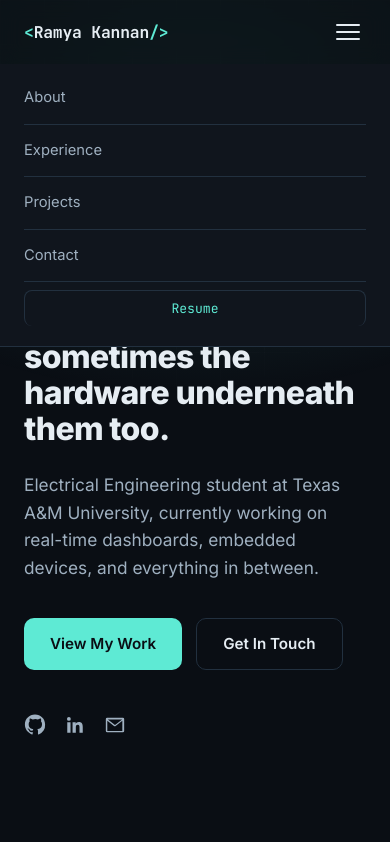
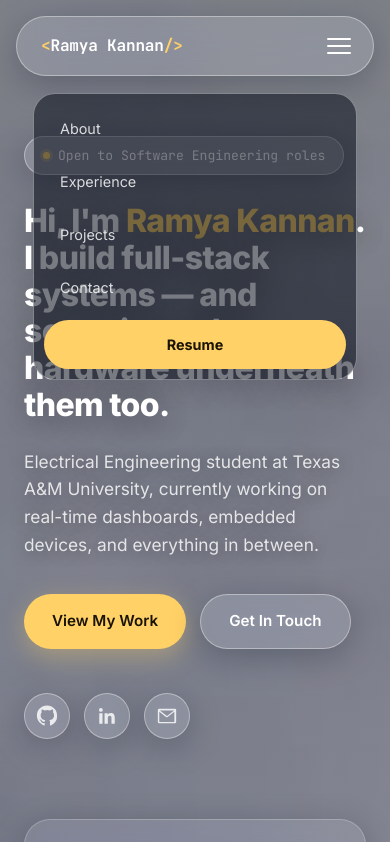
Before and after one commit to ramseskannan/ramseskannan.github.io, a plain HTML site: page index.html in a window 390 px wide. Both pictures are taken after a click on the button "Toggle menu". Shown: the top 842 px of the page. Drawn offline with Linux system fonts and the light colour scheme.

Commit message:
Redesign with photo background and glass UI

```diff
--- a/index.html
+++ b/index.html
@@ -11,10 +11,6 @@
 <link rel="stylesheet" href="style.css" />
 </head>
 <body>
-
-<!-- ===== Background grid / glow ===== -->
-<div class="bg-grid" aria-hidden="true"></div>
-<div class="bg-glow" aria-hidden="true"></div>
 
 <!-- ===== Nav ===== -->
 <header class="nav" id="nav">
@@ -68,6 +64,7 @@
   <!-- ===== About ===== -->
   <section class="section" id="about">
     <div class="container">
+      <div class="glass-panel">
       <p class="section-kicker">01 · About</p>
       <h2 class="section-title">A bit about me</h2>
 
@@ -139,12 +136,14 @@
           </div>
         </div>
       </div>
+      </div>
     </div>
   </section>
 
   <!-- ===== Experience ===== -->
   <section class="section" id="experience">
     <div class="container">
+      <div class="glass-panel">
       <p class="section-kicker">02 · Experience</p>
       <h2 class="section-title">Where I've worked</h2>
 
@@ -217,6 +216,7 @@
           </div>
         </article>
 
+      </div>
       </div>
     </div>
   </section>
--- a/style.css
+++ b/style.css
@@ -1,23 +1,32 @@
 /* =========================================================
    Ramya Kannan — Portfolio
-   Dark / techy theme
+   Translucent glass / "bubble" theme over a fixed photo background
    ========================================================= */
 
 :root {
-  --bg: #0a0e14;
-  --bg-elevated: #10151d;
-  --surface: #131a24;
-  --surface-border: #22303f;
-  --text: #e6edf3;
-  --text-dim: #9fb0c0;
-  --text-faint: #64768a;
-  --accent: #5eead4;
-  --accent-dim: #2dd4bf;
-  --accent-glow: rgba(94, 234, 212, 0.18);
+  --text: #ffffff;
+  --text-dim: rgba(255, 255, 255, 0.82);
+  --text-faint: rgba(255, 255, 255, 0.6);
+
+  --accent: #ffd166;
+  --accent-dim: #ffb703;
+  --accent-glow: rgba(255, 209, 102, 0.22);
+
+  --glass: rgba(255, 255, 255, 0.14);
+  --glass-strong: rgba(255, 255, 255, 0.24);
+  --glass-soft: rgba(255, 255, 255, 0.09);
+  --glass-border: rgba(255, 255, 255, 0.38);
+  --glass-border-soft: rgba(255, 255, 255, 0.22);
+
   --mono: 'JetBrains Mono', ui-monospace, 'SFMono-Regular', Menlo, monospace;
   --sans: 'Inter', -apple-system, BlinkMacSystemFont, 'Segoe UI', sans-serif;
-  --radius: 14px;
+
+  --radius-bubble: 999px;
+  --radius-panel: 32px;
+  --radius-card: 22px;
   --max-width: 1040px;
+
+  --shadow-glass: 0 8px 32px rgba(10, 20, 35, 0.25);
 }
 
 * { box-sizing: border-box; }
@@ -26,12 +35,20 @@ html { scroll-behavior: smooth; }
 
 body {
   margin: 0;
-  background: var(--bg);
+  min-height: 100vh;
   color: var(--text);
   font-family: var(--sans);
   line-height: 1.6;
   -webkit-font-smoothing: antialiased;
   overflow-x: hidden;
+
+  background-image:
+    linear-gradient(180deg, rgba(8, 14, 24, 0.45) 0%, rgba(8, 14, 24, 0.2) 22%, rgba(8, 14, 24, 0.35) 70%, rgba(8, 14, 24, 0.6) 100%),
+    url('assets/hero-bg.jpg');
+  background-size: cover;
+  background-position: center;
+  background-repeat: no-repeat;
+  background-attachment: fixed;
 }
 
 .container {
@@ -44,61 +61,55 @@ a { color: inherit; text-decoration: none; }
 
 ul { padding-left: 1.1em; margin: 0.8em 0 0; }
 li { margin-bottom: 0.45em; color: var(--text-dim); }
-li::marker { color: var(--accent-dim); }
+li::marker { color: var(--accent); }
 
 h1, h2, h3 { font-family: var(--sans); font-weight: 800; letter-spacing: -0.02em; margin: 0; }
 
 .accent { color: var(--accent); }
 
-/* ===== Background decoration ===== */
-.bg-grid {
-  position: fixed;
-  inset: 0;
-  z-index: 0;
-  background-image:
-    linear-gradient(to right, rgba(255,255,255,0.035) 1px, transparent 1px),
-    linear-gradient(to bottom, rgba(255,255,255,0.035) 1px, transparent 1px);
-  background-size: 44px 44px;
-  mask-image: radial-gradient(ellipse 80% 60% at 50% 0%, black 40%, transparent 85%);
-  pointer-events: none;
+main, header, footer { position: relative; z-index: 1; }
+
+/* ===== Glass bubble panel (wraps About / Experience sections) ===== */
+.glass-panel {
+  background: var(--glass-soft);
+  backdrop-filter: blur(22px) saturate(140%);
+  -webkit-backdrop-filter: blur(22px) saturate(140%);
+  border: 1px solid var(--glass-border-soft);
+  border-radius: var(--radius-panel);
+  padding: 48px clamp(20px, 4vw, 56px);
+  box-shadow: var(--shadow-glass);
 }
 
-.bg-glow {
-  position: fixed;
-  top: -200px;
-  left: 50%;
-  transform: translateX(-50%);
-  width: 900px;
-  height: 600px;
-  background: radial-gradient(ellipse at center, var(--accent-glow) 0%, transparent 70%);
-  z-index: 0;
-  pointer-events: none;
-}
-
-main, header, footer { position: relative; z-index: 1; }
-
-/* ===== Nav ===== */
+/* ===== Nav (floating glass pill) ===== */
 .nav {
   position: sticky;
-  top: 0;
+  top: 16px;
   z-index: 50;
-  backdrop-filter: blur(10px);
-  background: rgba(10, 14, 20, 0.72);
-  border-bottom: 1px solid var(--surface-border);
+  padding-inline: 16px;
 }
 
 .nav-inner {
   display: flex;
   align-items: center;
   justify-content: space-between;
-  height: 64px;
+  height: 60px;
+  max-width: var(--max-width);
+  margin: 0 auto;
+  padding-inline: 10px 10px;
+  background: var(--glass);
+  backdrop-filter: blur(18px) saturate(150%);
+  -webkit-backdrop-filter: blur(18px) saturate(150%);
+  border: 1px solid var(--glass-border);
+  border-radius: var(--radius-bubble);
+  box-shadow: var(--shadow-glass);
 }
 
 .nav-brand {
   font-family: var(--mono);
   font-weight: 700;
-  font-size: 1.02rem;
+  font-size: 1rem;
   letter-spacing: -0.01em;
+  padding-left: 14px;
 }
 
 .brand-bracket { color: var(--accent); }
@@ -106,29 +117,28 @@ main, header, footer { position: relative; z-index: 1; }
 .nav-links {
   display: flex;
   align-items: center;
-  gap: 28px;
+  gap: 6px;
 }
 
 .nav-links a {
-  font-size: 0.92rem;
+  font-size: 0.9rem;
   color: var(--text-dim);
-  transition: color 0.15s ease;
+  transition: color 0.15s ease, background 0.15s ease;
+  padding: 9px 16px;
+  border-radius: var(--radius-bubble);
 }
 
-.nav-links a:hover { color: var(--text); }
+.nav-links a:hover { color: var(--text); background: rgba(255, 255, 255, 0.14); }
 
 .nav-resume {
-  border: 1px solid var(--surface-border);
-  border-radius: 8px;
-  padding: 7px 14px !important;
-  font-family: var(--mono);
-  font-size: 0.82rem !important;
-  color: var(--accent) !important;
+  background: var(--accent);
+  color: #1a1304 !important;
+  font-weight: 700;
+  margin-left: 6px;
 }
 
 .nav-resume:hover {
-  border-color: var(--accent-dim);
-  background: var(--accent-glow);
+  background: var(--accent-dim);
 }
 
 .nav-toggle {
@@ -141,6 +151,7 @@ main, header, footer { position: relative; z-index: 1; }
   background: none;
   border: none;
   cursor: pointer;
+  margin-right: 6px;
 }
 
 .nav-toggle span {
@@ -152,12 +163,12 @@ main, header, footer { position: relative; z-index: 1; }
   transition: transform 0.2s ease, opacity 0.2s ease;
 }
 
-/* ===== Hero ===== */
+/* ===== Hero (direct on photo) ===== */
 .hero {
   min-height: 86vh;
   display: flex;
   align-items: center;
-  padding-top: 64px;
+  padding-top: 32px;
 }
 
 .hero-inner { padding-block: 60px; }
@@ -168,12 +179,15 @@ main, header, footer { position: relative; z-index: 1; }
   gap: 8px;
   font-family: var(--mono);
   font-size: 0.82rem;
-  color: var(--accent);
-  background: var(--accent-glow);
-  border: 1px solid rgba(94, 234, 212, 0.25);
-  padding: 6px 14px;
-  border-radius: 999px;
+  color: #fff;
+  background: var(--glass);
+  backdrop-filter: blur(16px) saturate(140%);
+  -webkit-backdrop-filter: blur(16px) saturate(140%);
+  border: 1px solid var(--glass-border);
+  padding: 8px 18px;
+  border-radius: var(--radius-bubble);
   margin: 0 0 28px;
+  box-shadow: var(--shadow-glass);
 }
 
 .status-dot {
@@ -186,8 +200,9 @@ main, header, footer { position: relative; z-index: 1; }
 
 .hero-title {
   font-size: clamp(2rem, 5.2vw, 3.6rem);
-  line-height: 1.12;
+  line-height: 1.15;
   max-width: 850px;
+  text-shadow: 0 4px 30px rgba(0, 0, 0, 0.45);
 }
 
 .hero-sub {
@@ -195,6 +210,7 @@ main, header, footer { position: relative; z-index: 1; }
   max-width: 580px;
   font-size: 1.08rem;
   color: var(--text-dim);
+  text-shadow: 0 2px 16px rgba(0, 0, 0, 0.4);
 }
 
 .hero-actions {
@@ -208,8 +224,8 @@ main, header, footer { position: relative; z-index: 1; }
   display: inline-flex;
   align-items: center;
   justify-content: center;
-  padding: 13px 26px;
-  border-radius: 10px;
+  padding: 14px 28px;
+  border-radius: var(--radius-bubble);
   font-weight: 600;
   font-size: 0.95rem;
   transition: transform 0.15s ease, background 0.15s ease, border-color 0.15s ease;
@@ -217,27 +233,46 @@ main, header, footer { position: relative; z-index: 1; }
 
 .btn-primary {
   background: var(--accent);
-  color: #0a0e14;
+  color: #1a1304;
+  box-shadow: 0 8px 24px rgba(255, 209, 102, 0.35);
 }
 
 .btn-primary:hover { transform: translateY(-2px); background: var(--accent-dim); }
 
 .btn-ghost {
-  border: 1px solid var(--surface-border);
+  background: var(--glass);
+  backdrop-filter: blur(16px) saturate(140%);
+  -webkit-backdrop-filter: blur(16px) saturate(140%);
+  border: 1px solid var(--glass-border);
   color: var(--text);
+  box-shadow: var(--shadow-glass);
 }
 
-.btn-ghost:hover { border-color: var(--accent-dim); transform: translateY(-2px); }
+.btn-ghost:hover { background: var(--glass-strong); transform: translateY(-2px); }
 
 .hero-links {
   display: flex;
-  gap: 18px;
+  gap: 14px;
   margin-top: 44px;
-  color: var(--text-dim);
 }
 
-.hero-links a { transition: color 0.15s ease, transform 0.15s ease; }
-.hero-links a:hover { color: var(--accent); transform: translateY(-2px); }
+.hero-links a {
+  display: inline-flex;
+  align-items: center;
+  justify-content: center;
+  width: 46px;
+  height: 46px;
+  border-radius: 50%;
+  color: var(--text-dim);
+  background: var(--glass);
+  backdrop-filter: blur(16px) saturate(140%);
+  -webkit-backdrop-filter: blur(16px) saturate(140%);
+  border: 1px solid var(--glass-border);
+  box-shadow: var(--shadow-glass);
+  transition: color 0.15s ease, transform 0.15s ease, background 0.15s ease;
+}
+
+.hero-links a:hover { color: var(--accent); transform: translateY(-3px); background: var(--glass-strong); }
 
 .scroll-cue {
   position: absolute;
@@ -246,7 +281,10 @@ main, header, footer { position: relative; z-index: 1; }
   transform: translateX(-50%);
   width: 24px;
   height: 38px;
-  border: 2px solid var(--surface-border);
+  background: var(--glass);
+  backdrop-filter: blur(14px);
+  -webkit-backdrop-filter: blur(14px);
+  border: 1px solid var(--glass-border);
   border-radius: 20px;
   display: flex;
   justify-content: center;
@@ -268,9 +306,9 @@ main, header, footer { position: relative; z-index: 1; }
 }
 
 /* ===== Sections ===== */
-.section { padding-block: 110px; }
+.section { padding-block: 56px; }
 
-.section-contact { padding-bottom: 140px; }
+.section-contact { padding-bottom: 100px; }
 
 .section-kicker {
   font-family: var(--mono);
@@ -283,7 +321,10 @@ main, header, footer { position: relative; z-index: 1; }
 .section-title {
   font-size: clamp(1.7rem, 3.2vw, 2.4rem);
   margin-bottom: 48px;
+  text-shadow: 0 2px 20px rgba(0, 0, 0, 0.35);
 }
+
+.glass-panel .section-title { text-shadow: none; }
 
 /* ===== About ===== */
 .about-grid {
@@ -308,9 +349,9 @@ main, header, footer { position: relative; z-index: 1; }
 }
 
 .meta-card {
-  background: var(--surface);
-  border: 1px solid var(--surface-border);
-  border-radius: var(--radius);
+  background: var(--glass);
+  border: 1px solid var(--glass-border-soft);
+  border-radius: var(--radius-card);
   padding: 22px;
 }
 
@@ -353,11 +394,11 @@ main, header, footer { position: relative; z-index: 1; }
 .tag {
   font-family: var(--mono);
   font-size: 0.8rem;
-  color: var(--accent);
-  background: rgba(94, 234, 212, 0.08);
-  border: 1px solid rgba(94, 234, 212, 0.2);
-  padding: 5px 11px;
-  border-radius: 7px;
+  color: var(--text);
+  background: var(--glass);
+  border: 1px solid var(--glass-border-soft);
+  padding: 6px 14px;
+  border-radius: var(--radius-bubble);
 }
 
 .tags-sm { margin-top: 18px; }
@@ -367,10 +408,10 @@ main, header, footer { position: relative; z-index: 1; }
 .timeline {
   position: relative;
   padding-left: 32px;
-  border-left: 1px solid var(--surface-border);
+  border-left: 1px solid var(--glass-border-soft);
 }
 
-.timeline-item { position: relative; margin-bottom: 48px; }
+.timeline-item { position: relative; margin-bottom: 44px; }
 .timeline-item:last-child { margin-bottom: 0; }
 
 .timeline-marker {
@@ -380,8 +421,15 @@ main, header, footer { position: relative; z-index: 1; }
   width: 11px;
   height: 11px;
   border-radius: 50%;
-  background: var(--bg);
-  border: 2px solid var(--accent);
+  background: var(--accent);
+  box-shadow: 0 0 0 4px var(--accent-glow);
+}
+
+.timeline-content {
+  background: var(--glass);
+  border: 1px solid var(--glass-border-soft);
+  border-radius: var(--radius-card);
+  padding: 22px 26px;
 }
 
 .timeline-head {
@@ -402,13 +450,13 @@ main, header, footer { position: relative; z-index: 1; }
 }
 
 .timeline-org {
-  color: var(--accent-dim);
+  color: var(--accent);
   font-size: 0.92rem;
   margin: 6px 0 0;
   font-weight: 500;
 }
 
-/* ===== Projects ===== */
+/* ===== Projects (bubbles directly on photo) ===== */
 .project-grid {
   display: grid;
   grid-template-columns: repeat(2, 1fr);
@@ -416,16 +464,19 @@ main, header, footer { position: relative; z-index: 1; }
 }
 
 .project-card {
-  background: var(--surface);
-  border: 1px solid var(--surface-border);
-  border-radius: var(--radius);
-  padding: 28px;
-  transition: transform 0.2s ease, border-color 0.2s ease;
+  background: var(--glass);
+  backdrop-filter: blur(20px) saturate(140%);
+  -webkit-backdrop-filter: blur(20px) saturate(140%);
+  border: 1px solid var(--glass-border);
+  border-radius: var(--radius-panel);
+  padding: 30px;
+  box-shadow: var(--shadow-glass);
+  transition: transform 0.2s ease, background 0.2s ease;
 }
 
 .project-card:hover {
   transform: translateY(-4px);
-  border-color: var(--accent-dim);
+  background: var(--glass-strong);
 }
 
 .project-card-top {
@@ -443,6 +494,7 @@ main, header, footer { position: relative; z-index: 1; }
 .project-card h3 {
   font-size: 1.15rem;
   margin-bottom: 12px;
+  text-shadow: 0 2px 16px rgba(0, 0, 0, 0.3);
 }
 
 .project-card p {
@@ -458,6 +510,7 @@ main, header, footer { position: relative; z-index: 1; }
   color: var(--text-dim);
   max-width: 480px;
   margin: 0 auto 48px;
+  text-shadow: 0 2px 16px rgba(0, 0, 0, 0.35);
 }
 
 .contact-cards {
@@ -471,17 +524,19 @@ main, header, footer { position: relative; z-index: 1; }
   flex-direction: column;
   align-items: center;
   gap: 12px;
-  background: var(--surface);
-  border: 1px solid var(--surface-border);
-  border-radius: var(--radius);
-  padding: 28px 16px;
-  transition: transform 0.2s ease, border-color 0.2s ease, background 0.2s ease;
+  background: var(--glass);
+  backdrop-filter: blur(20px) saturate(140%);
+  -webkit-backdrop-filter: blur(20px) saturate(140%);
+  border: 1px solid var(--glass-border);
+  border-radius: var(--radius-panel);
+  padding: 30px 16px;
+  box-shadow: var(--shadow-glass);
+  transition: transform 0.2s ease, background 0.2s ease;
 }
 
 .contact-card:hover {
   transform: translateY(-4px);
-  border-color: var(--accent-dim);
-  background: var(--bg-elevated);
+  background: var(--glass-strong);
 }
 
 .contact-card svg { color: var(--accent); }
@@ -497,7 +552,6 @@ main, header, footer { position: relative; z-index: 1; }
 
 /* ===== Footer ===== */
 .footer {
-  border-top: 1px solid var(--surface-border);
   padding-block: 28px;
 }
 
@@ -506,6 +560,7 @@ main, header, footer { position: relative; z-index: 1; }
   justify-content: space-between;
   color: var(--text-faint);
   font-size: 0.85rem;
+  text-shadow: 0 2px 12px rgba(0, 0, 0, 0.4);
 }
 
 .footer-inner p { margin: 0; }
@@ -515,20 +570,26 @@ main, header, footer { position: relative; z-index: 1; }
   .about-grid { grid-template-columns: 1fr; }
   .project-grid { grid-template-columns: 1fr; }
   .contact-cards { grid-template-columns: repeat(2, 1fr); }
+  .glass-panel { padding: 36px 24px; border-radius: 26px; }
 }
 
 @media (max-width: 720px) {
+  body { background-attachment: scroll; }
+
   .nav-links {
     position: fixed;
-    top: 64px;
-    left: 0;
-    right: 0;
+    top: 76px;
+    left: 16px;
+    right: 16px;
     flex-direction: column;
-    align-items: flex-start;
-    gap: 0;
-    background: var(--bg-elevated);
-    border-bottom: 1px solid var(--surface-border);
-    padding: 8px 24px 20px;
+    align-items: stretch;
+    gap: 4px;
+    background: rgba(10, 16, 28, 0.55);
+    backdrop-filter: blur(22px) saturate(150%);
+    -webkit-backdrop-filter: blur(22px) saturate(150%);
+    border: 1px solid var(--glass-border);
+    border-radius: 22px;
+    padding: 10px;
     transform: translateY(-120%);
     opacity: 0;
     transition: transform 0.25s ease, opacity 0.25s ease;
@@ -536,22 +597,16 @@ main, header, footer { position: relative; z-index: 1; }
 
   .nav-links.open { transform: translateY(0); opacity: 1; }
 
-  .nav-links a {
-    width: 100%;
-    padding: 14px 0;
-    border-bottom: 1px solid var(--surface-border);
-  }
+  .nav-links a { width: 100%; padding: 13px 16px; }
 
-  .nav-links a:last-child { border-bottom: none; }
-
-  .nav-resume { margin-top: 8px; text-align: center; }
+  .nav-resume { margin-left: 0; margin-top: 4px; text-align: center; }
 
   .nav-toggle { display: flex; }
 
-  .hero { min-height: auto; padding-top: 48px; }
-  .hero-inner { padding-block: 56px 40px; }
+  .hero { min-height: auto; padding-top: 28px; }
+  .hero-inner { padding-block: 48px 40px; }
 
-  .section { padding-block: 72px; }
+  .section { padding-block: 40px; }
 
   .timeline { padding-left: 24px; }
   .timeline-marker { left: -29.5px; }
```
Also changed, not shown: assets/hero-bg.jpg (added).
